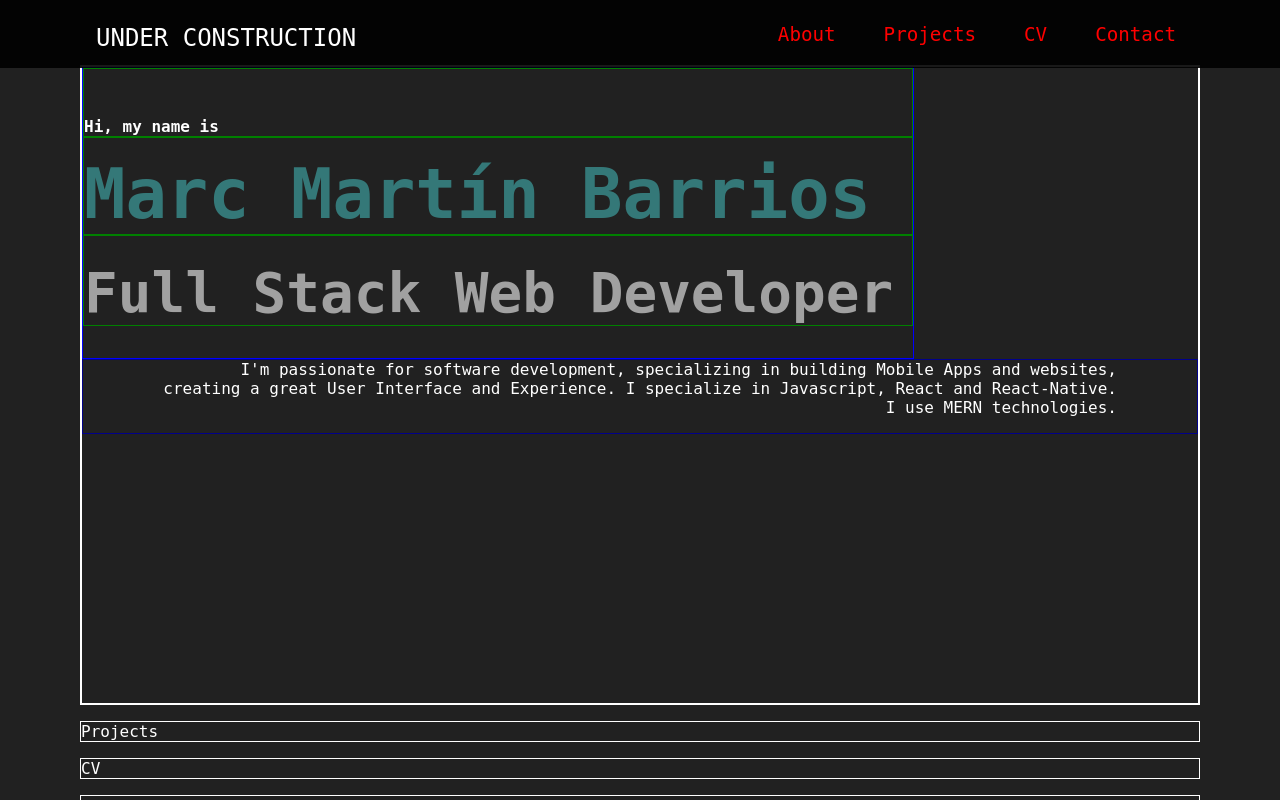
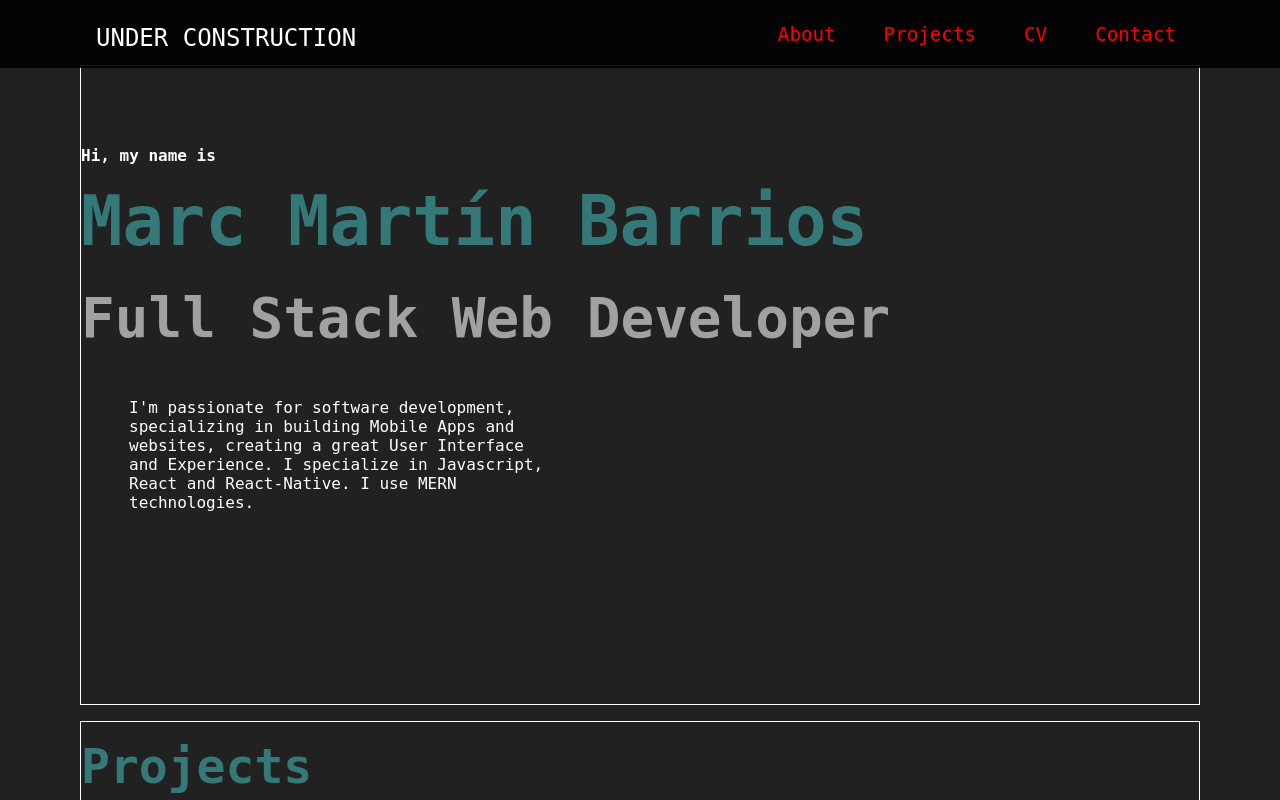
Before and after one commit to MarcMB89/portfolio, a React (Create React App) app: page / in a window 1280 px wide. Shown: the top 800 px of the page. Built offline with nearby package versions, Linux system fonts and the light colour scheme; a web font is replaced by a local one.

Commit message:
Edit border style for all components

```diff
--- a/src/components/CV/curriculum.css
+++ b/src/components/CV/curriculum.css
@@ -1,5 +1,13 @@
 .cv__section {
-    margin: 0 5rem 1rem 5rem;
-    width: auto;
-    border: 1px solid white;
+  margin: 0 5rem 1rem 5rem;
+  width: auto;
+  border: 1px solid white;
   }
+
+.cv__title {
+  font-size: 3rem;
+  font-weight: bold;
+  color: hsla(180, 43%, 39%, 80%);
+  margin: 1rem 1rem 1rem 0;
+  width: auto;
+}
--- a/src/components/Contact/contactStyle.css
+++ b/src/components/Contact/contactStyle.css
@@ -1,7 +1,7 @@
 .contact__section {
-    margin: 0 5rem 1rem 5rem;
-    width: auto;
-    border: 1px solid white;
+  margin: 0 5rem 1rem 5rem;
+  width: auto;
+  border: 1px solid white;
   }
 
   .contact__section-title {
--- a/src/components/Header/navigationBarStyle.css
+++ b/src/components/Header/navigationBarStyle.css
@@ -7,6 +7,40 @@
   position: fixed;
   top: 0;
 }
+
+/* BURGUER MENU */
+
+.navbar__burguer-menu {
+  display: flex;
+  flex-direction: column;
+  justify-content: center;
+  width: auto;
+  margin: 0 auto;
+  cursor: pointer;
+}
+
+.navbar__burguer-menu--dash1 {
+  height: 0.1875rem;
+  width: 1.5rem;
+  margin: 0 1.75rem 0.083rem 0;
+  background: white;
+}
+
+.navbar__burguer-menu--dash2 {
+  height: 0.1875rem;
+  width: 1.1875rem;
+  margin: 0 2.0625rem 0 0;
+  background: white;
+}
+
+.navbar__burguer-menu--dash3 {
+  height: 0.1875rem;
+  width: 0.95rem;
+  margin: 0.083rem 2.0625rem 0 0;
+  background: white;
+}
+
+/*--------------------------------------------*/
 
 .header__navigation-title {
   font-size: 1.5rem;
--- a/src/components/Home/homeStyle.css
+++ b/src/components/Home/homeStyle.css
@@ -1,8 +1,8 @@
 .home__container {
-  border: 2px solid white;
   margin: 4.05rem 5rem 1rem 5rem;
   width: auto;
   height: 40rem;
+  border: 1px solid white;
 }
 
 .home__title-section{
@@ -12,18 +12,15 @@
   height: fit-content;
   margin: 0 auto;
   margin-right: 30rem;
-  border: 1px solid blue;
 }
 
 .home__title{
-  border: 1px solid green;
   padding-top: 0.5rem;
 }
 
 .home__title-greeting{
   font-size: 1rem;
-  padding-top: 3rem;
-  color: white;
+  padding-top: 5rem;
 }
 
 .home__title-name{
@@ -46,15 +43,11 @@
 
 .home_first-section_description{
   color: white;
-  text-align: right;
-  width: 100%;
+  text-align: left;
+  width: 50%;
   font-size: 1rem;
-  padding: 0 5rem 1rem 5rem;
+  padding: 1rem 5rem 1rem 3rem;
   font-size: bold;
-  display: flex;
-  flex-direction: row;
-  align-items: center;
-  border: 1px solid darkblue;
 }
 
 .home_second-section_interests{
--- a/src/components/Project-List/projects.css
+++ b/src/components/Project-List/projects.css
@@ -1,5 +1,13 @@
 .projects__section {
-    margin: 0 5rem 1rem 5rem;
-    width: auto;
-    border: 1px solid white;
+  margin: 0 5rem 1rem 5rem;
+  width: auto;
+  border: 1px solid white;
   }
+
+.projects__title {
+  font-size: 3rem;
+  font-weight: bold;
+  color: hsla(180, 43%, 39%, 80%);
+  margin: 1rem 1rem 1rem 0;
+  width: auto;
+}
```
